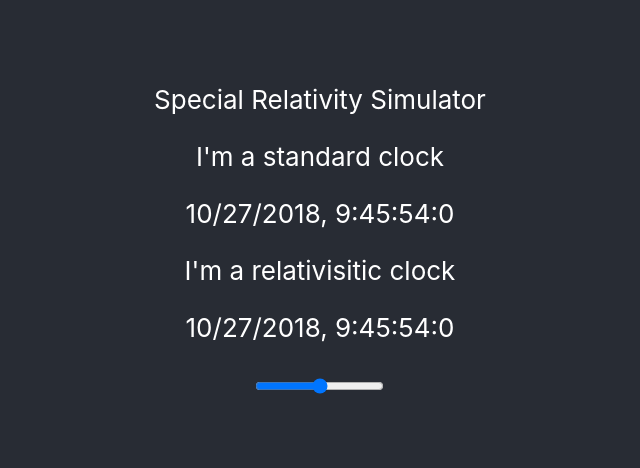
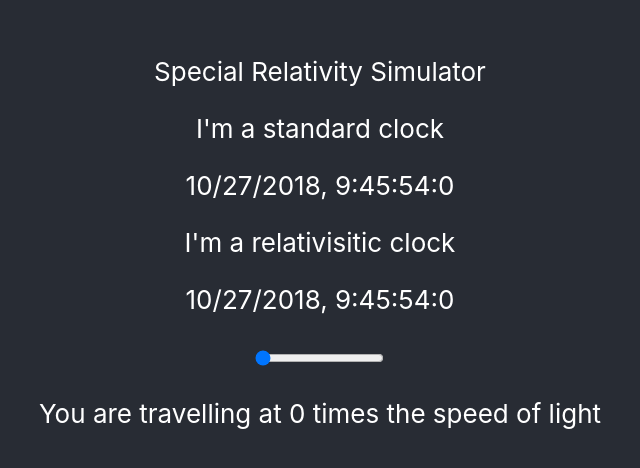
Before and after one commit to macovedj/special-relativity, a React (Create React App) app: page / in a window 1280 px wide. Shown: the part 158-626 px from the top of the page, without its empty margins (320-960 px from the left). Built offline with nearby package versions, Linux system fonts and the light colour scheme.

Commit message:
reduce precison and display speed of mover

```diff
--- a/src/App.js
+++ b/src/App.js
@@ -5,29 +5,29 @@ import RelativisticClock from './Components/RelativisticClock';
 
 class App extends Component {
     constructor() {
-        super()
-        this.state = {time:new Date()}
-        this.speedOfMover = 0
-        this.handleChange = this.handleChange.bind(this)
+        super();
+        this.state = {time:new Date()};
+        this.speedOfMover = 0.0;
+        this.handleChange = this.handleChange.bind(this);
     }
 
     currentTime() {
-        this.setState({time: new Date()})
+        this.setState({time: new Date()});
     }
 
     componentWillMount() {
-        setInterval(() =>this.currentTime(), 1)
+        setInterval(() =>this.currentTime(), 100);
     }
 
     handleChange(event) {
-      console.log(event.target.value)
-      this.setState({ speedOfMover: event.target.value })
+        console.log(event.target.value);
+        this.setState({ speedOfMover: event.target.value });
     }
 
   render() {
 
-    let stationaryTime = this.state.time.toLocaleString().replace(" PM", ":") + this.state.time.getMilliseconds();
-    let relativisticTime = this.state.time.toLocaleString().replace(" PM", ":") + this.state.time.getMilliseconds();
+      let stationaryTime = this.state.time.toLocaleString().replace(" PM", ":") + this.state.time.getMilliseconds().toString().slice(0,1);
+      let relativisticTime = this.state.time.toLocaleString().replace(" PM", ":") + this.state.time.getMilliseconds().toString().slice(0,1);
 
     return (
       <div className="App">
@@ -36,7 +36,7 @@ class App extends Component {
             Special Relativity Simulator
           </p>
             <Clock time={ stationaryTime }/>
-            <RelativisticClock time= { relativisticTime } changeHandler={this.handleChange} />
+            <RelativisticClock time={ relativisticTime } speed={ this.state.speedOfMover } changeHandler={this.handleChange} />
         </header>
       </div>
     );
--- a/src/Components/RelativisticClock.js
+++ b/src/Components/RelativisticClock.js
@@ -6,8 +6,8 @@ const RelativisticClock = (props) => {
     <div>
         <div>I'm a relativisitic clock</div>
         <p>{props.time}</p>
-        <input id="speedSlider" type="range" min="0" max="99.999" onChange={props.changeHandler}></input>
-        <p>{props.speed}</p>
+        <input id="speedSlider" type="range" min="0" max="0.9" step="0.1" onChange={props.changeHandler}></input>
+        <p>You are travelling at {props.speed || 0} times the speed of light</p>
     </div>
     )
 }
```
Also changed, not shown: src/Dates.js (added, +32 -0 lines).
